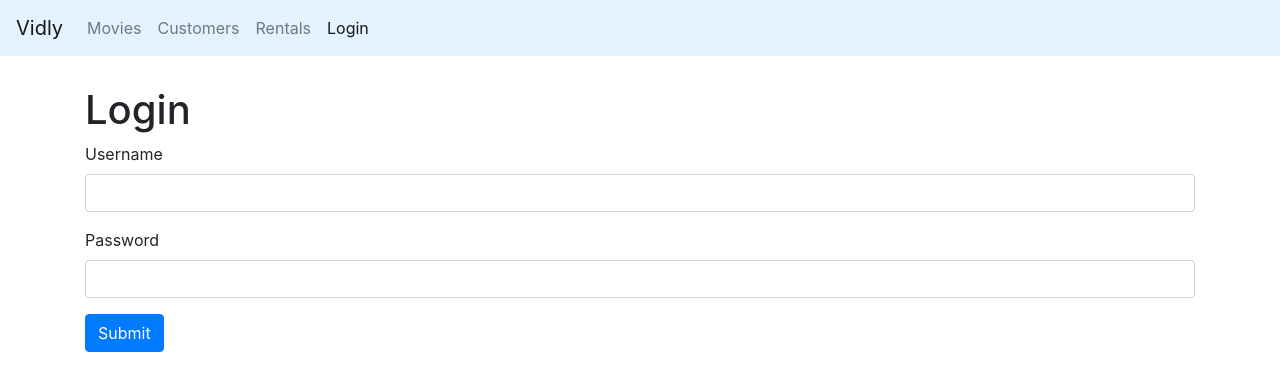
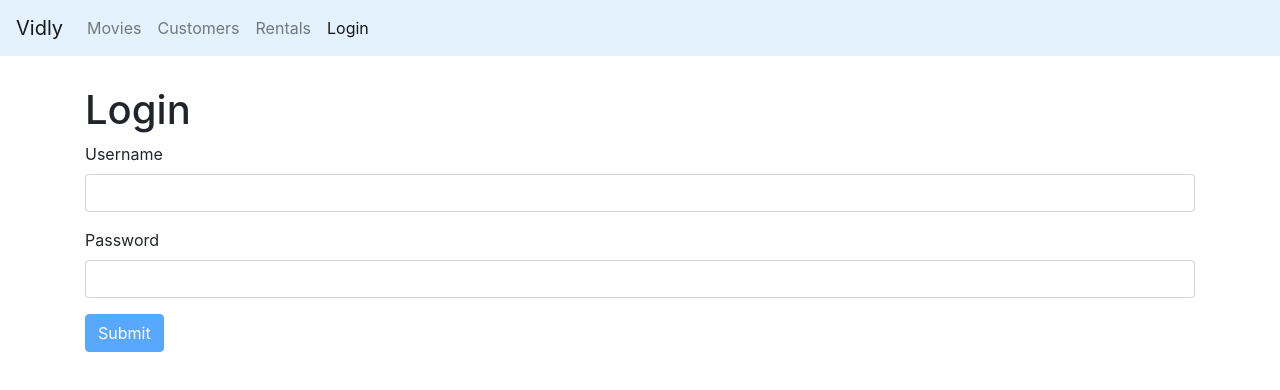
Before and after one commit to NarutoUzumaki77/vivdly, a React (Create React App) app: page /login in a window 1280 px wide. Shown: the top 390 px of the page. Built offline with nearby package versions, Linux system fonts and the light colour scheme.

Commit message:
created form component

```diff
--- /dev/null
+++ b/src/components/common/form.jsx
@@ -0,0 +1,69 @@
+import React, { Component } from "react";
+import InputField from "./input";
+import Joi from "joi-browser";
+
+class Form extends Component {
+  constructor(props) {
+    super(props);
+    this.state = {
+      data: {},
+      errors: {},
+    };
+  }
+
+  validate = () => {
+    const options = { abortEarly: false };
+    const { error } = Joi.validate(this.state.data, this.schema, options);
+    if (!error) return null;
+
+    const errors = {};
+    for (let item of error.details) errors[item.path[0]] = item.message;
+    return errors;
+  };
+
+  validateProperty = ({ name, value }) => {
+    const obj = { [name]: value };
+    const schema = { [name]: this.schema[name] };
+    const { error } = Joi.validate(obj, schema);
+
+    return error ? error.details[0].message : null;
+  };
+
+  handleSubmit = (e) => {
+    e.preventDefault();
+
+    const errors = this.validate();
+    this.setState({ errors: errors || {} });
+    if (errors) return;
+
+    this.doSubmit();
+  };
+
+  handleChange = ({ currentTarget: input }) => {
+    const errors = { ...this.state.errors };
+    const errorMessage = this.validateProperty(input);
+    if (errorMessage) errors[input.name] = errorMessage;
+    else delete errors[input.name];
+
+    const data = { ...this.state.data };
+    data[input.name] = input.value;
+
+    this.setState({ data, errors });
+  };
+
+  renderInput(name, label, type='text') {
+    const { data, errors } = this.state;
+    return (
+      <InputField
+        name={name}
+        value={data[name]}
+        label={label}
+        type={type}
+        onChange={this.handleChange}
+        error={errors[name]}
+      />
+    );
+  }
+}
+
+export default Form;
--- a/src/components/common/input.jsx
+++ b/src/components/common/input.jsx
@@ -1,22 +1,11 @@
 import React from "react";
 
-const InputField = ({ name, label, value, onChange, type, error }) => {
+const InputField = ({ name, label, error, ...rest }) => {
   return (
     <div className="form-group">
       <label htmlFor={name}>{label}</label>
-      <input
-        value={value}
-        onChange={onChange}
-        type={type}
-        className="form-control"
-        id={name}
-        name={name}
-      ></input>
-      {error && (
-        <div className="alert alert-danger" style={{ marginTop: "2px" }}>
-          {error}
-        </div>
-      )}
+      <input {...rest} className="form-control" id={name} name={name}></input>
+      {error && <div className="alert alert-danger">{error}</div>}
     </div>
   );
 };
--- a/src/components/login.jsx
+++ b/src/components/login.jsx
@@ -1,12 +1,12 @@
-import React, { Component } from "react";
-import InputField from "./common/input";
+import React from "react";
+import Form from "./common/form";
 import Joi from "joi-browser";
 
-class LoginForm extends Component {
+class LoginForm extends Form {
   constructor(props) {
     super(props);
     this.state = {
-      account: {
+      data: {
         username: "",
         password: "",
       },
@@ -19,70 +19,23 @@ class LoginForm extends Component {
     password: Joi.string().required().label("Password"),
   };
 
-  validate = () => {
-    const options = { abortEarly: false };
-    const { error } = Joi.validate(this.state.account, this.schema, options);
-    if (!error) return null;
-
-    const errors = {};
-    for (let item of error.details) errors[item.path[0]] = item.message;
-    return errors;
-  };
-
-  handleSubmit = (e) => {
-    e.preventDefault();
-
-    const errors = this.validate();
-    this.setState({ errors: errors || {} });
-    if (errors) return;
-
+  doSubmit = () => {
     // call server
     console.log("Submitted");
   };
 
-  validateProperty = ({ name, value }) => {
-    const obj = { [name]: value };
-    const schema = { [name]: this.schema[name] };
-    const { error } = Joi.validate(obj, schema);
-
-    return error ? error.details[0].message : null;
-  };
-
-  handleChange = ({ currentTarget: input }) => {
-    const errors = { ...this.state.errors };
-    const errorMessage = this.validateProperty(input);
-    if (errorMessage) errors[input.name] = errorMessage;
-    else delete errors[input.name];
-
-    const account = { ...this.state.account };
-    account[input.name] = input.value;
-
-    this.setState({ account, errors });
-  };
-
   render() {
-    const { account, errors } = this.state;
 
     return (
       <form onSubmit={this.handleSubmit}>
         <h1>Login</h1>
-        <InputField
-          name="username"
-          value={account.username}
-          label="Username"
-          type="text"
-          onChange={this.handleChange}
-          error={errors.username}
-        />
-        <InputField
-          name="password"
-          value={account.password}
-          label="Password"
-          type="password"
-          onChange={this.handleChange}
-          error={errors.password}
-        />
-        <button type="submit" className="btn btn-primary">
+        {this.renderInput('username', 'Username')}
+        {this.renderInput('password', 'Password', 'password')}
+        <button
+          disabled={this.validate()}
+          type="submit"
+          className="btn btn-primary"
+        >
           Submit
         </button>
       </form>
```
